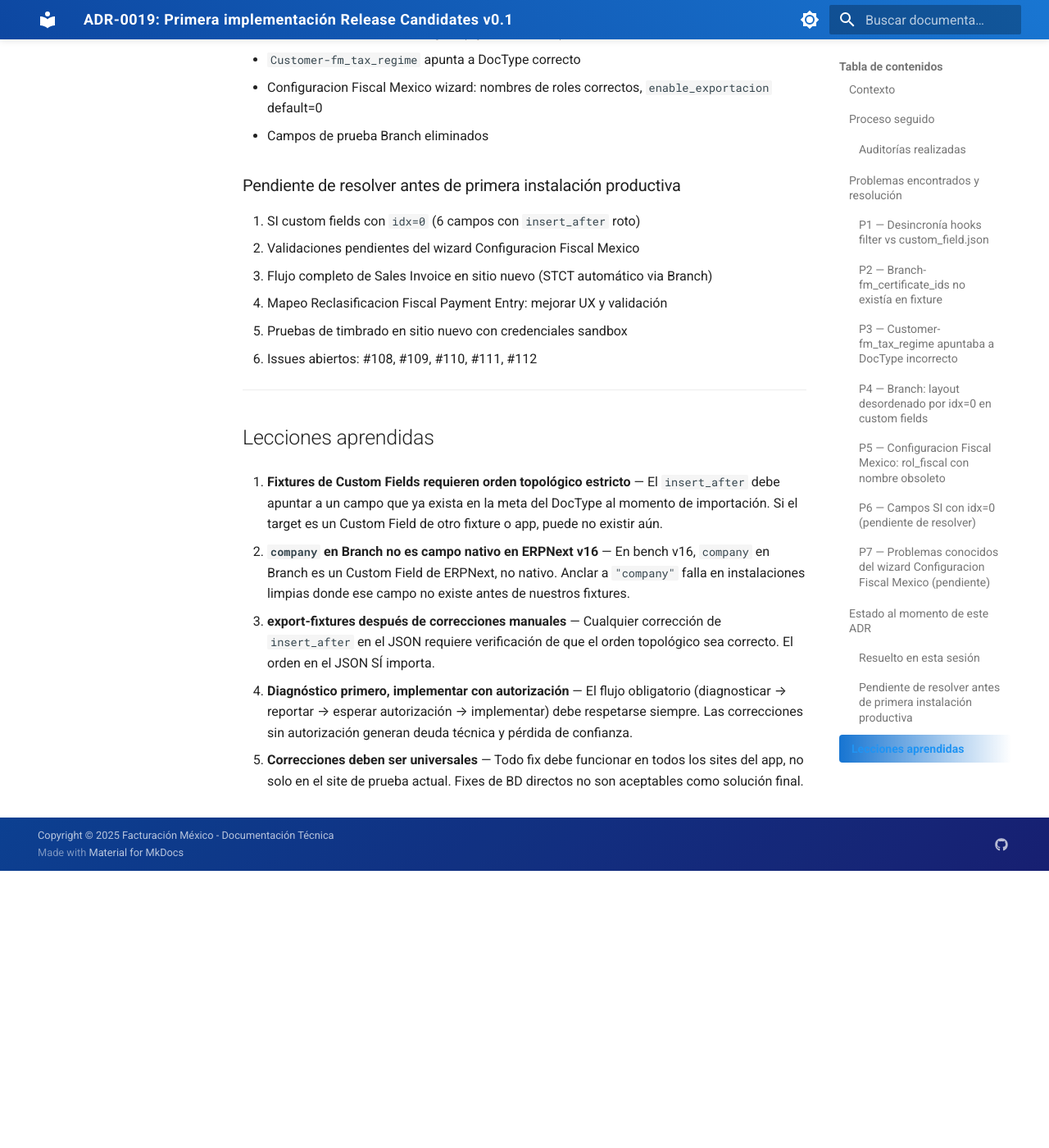
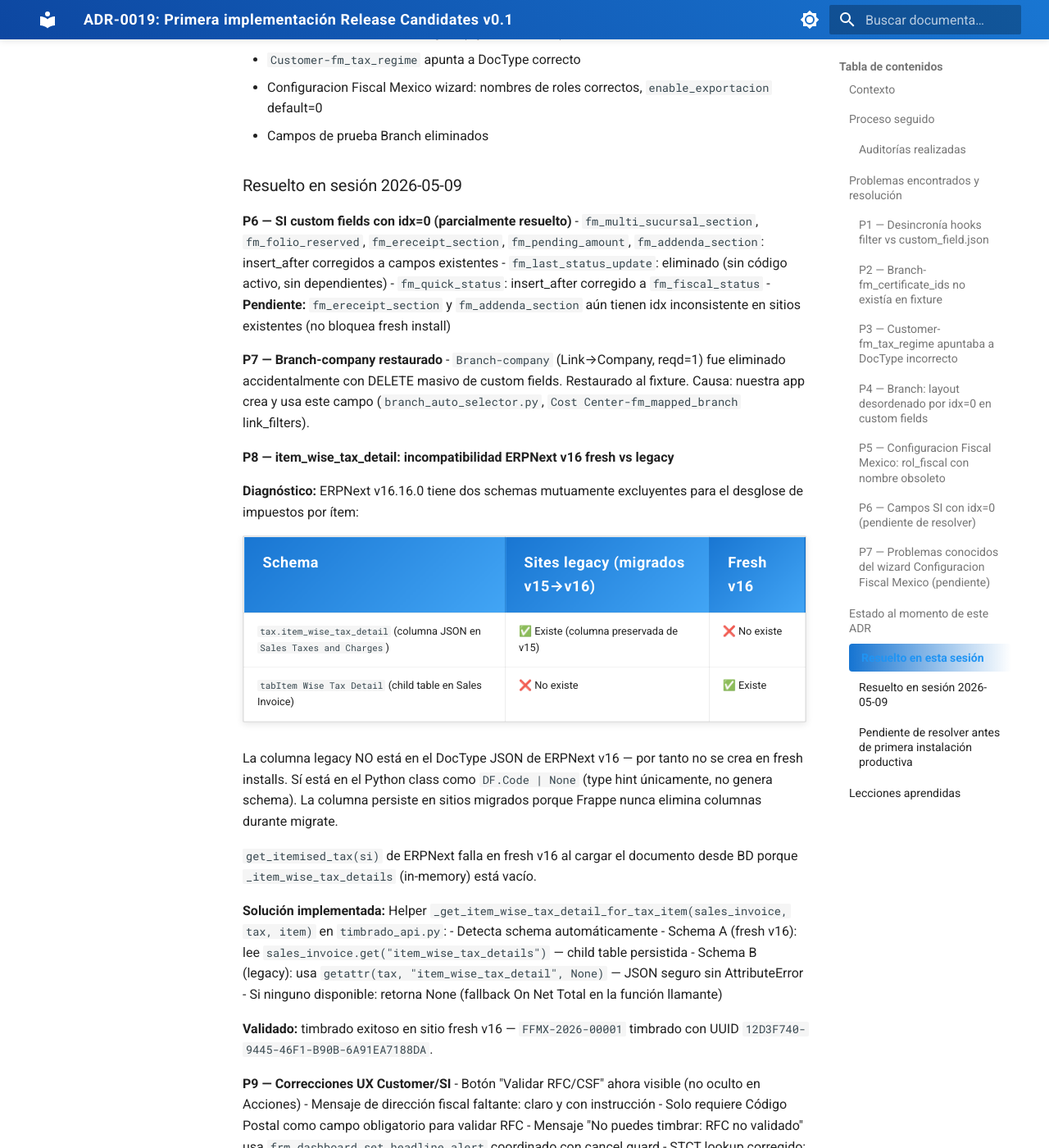
Before and after one commit to luisrms69/facturacion_mexico, an MkDocs documentation site: the page built from docs/adr/0019-primera-implementacion-rc-v0.1.md, in a window 1280 px wide and 1400 px high, scrolled down 4241 px. Shown: the whole window at 82% size. Built offline with MkDocs 1.6.1 and Material for MkDocs 9.7.7, drawn with Linux system fonts in a browser that asks for light colours; the version menu is left out; before the commit the page ends 5303 px from its top, so only the background shows below that; some of the changed text lies outside the part shown.

Commit message:
fix(timbrado): dual schema item_wise_tax + UX customer/SI + nomenclatura fiscal
## timbrado_api.py — Fix crítico ERPNext v16 fresh vs legacy
- Crea helper _get_item_wise_tax_detail_for_tax_item() que detecta automáticamente
  el schema de impuestos disponible:
  - Schema A (fresh v16): lee item_wise_tax_details child table (tabItem Wise Tax Detail)
  - Schema B (legacy migrado v15→v16): usa getattr(tax, "item_wise_tax_detail", None)
  - Sin fallback a get_itemised_tax() que falla al cargar desde BD
- Actualiza _read_taxes_from_sales_invoice_item() y _get_tax_amount_for_item_robust()
  para usar el helper. Elimina acceso directo a tax.item_wise_tax_detail.
- Validado: timbrado exitoso en fresh v16 (FFMX-2026-00001, UUID confirmado)

## generador_templates_fiscal.py — Fix STCT re-generación
- UPDATE lookup ahora busca por name (frappe.db.exists) en lugar de title.
  Previene IntegrityError al re-generar templates en sites donde title no incluye abbr.

## hooks_handlers/sales_invoice_automated_tax.py
- STCT lookup busca por name en lugar de title (mismo fix que generador)
- iva_label cambiado de "16%"/"8%" a "Nacional"/"Frontera"

## public/js/sales_invoice.js + sales_invoice_block_cancel.js
- Mensaje "No puedes timbrar: RFC no validado" coordinado con cancel guard:
  _check_rfc_and_show_timbrar() se llama desde cancel guard después de resolver
  estado de cancelación, evitando que clear_headline() borre el mensaje.

## public/js/customer.js
- Botón "Validar RFC/CSF" visible directamente (no escondido en "Acciones")
- Mensaje claro cuando falta dirección fiscal primaria
- Solo Código Postal requerido para mostrar botón (SAT solo requiere CP)

## Nomenclatura fiscal — remoción de porcentajes hardcodeados
- constantes_fiscales.py: STCT/ITT/TAX_CATEGORIES sin "16%"/"8%"
- sat_tipo_factor.py: descripciones "IVA Nacional"/"IVA Frontera" sin porcentaje
- configuracion_fiscal_mexico.js: base_roles usa "IVA por Pagar (Nacional)"
- configuracion_fiscal_mexico.json: label "Zona Fronteriza", enable_exportacion default=0

## docs/adr/0019
- Documentados P6-P10: SI idx=0, Branch-company, item_wise dual schema,
  UX RFC/STCT fixes, lecciones aprendidas

```diff
--- a/docs/adr/0019-primera-implementacion-rc-v0.1.md
+++ b/docs/adr/0019-primera-implementacion-rc-v0.1.md
@@ -132,13 +132,58 @@ Los siguientes Custom Fields de Sales Invoice tienen `idx=0` porque su `insert_a
 - Configuracion Fiscal Mexico wizard: nombres de roles correctos, `enable_exportacion` default=0
 - Campos de prueba Branch eliminados
 
+### Resuelto en sesión 2026-05-09
+
+**P6 — SI custom fields con idx=0 (parcialmente resuelto)**
+- `fm_multi_sucursal_section`, `fm_folio_reserved`, `fm_ereceipt_section`, `fm_pending_amount`, `fm_addenda_section`: insert_after corregidos a campos existentes
+- `fm_last_status_update`: eliminado (sin código activo, sin dependientes)
+- `fm_quick_status`: insert_after corregido a `fm_fiscal_status`
+- **Pendiente:** `fm_ereceipt_section` y `fm_addenda_section` aún tienen idx inconsistente en sitios existentes (no bloquea fresh install)
+
+**P7 — Branch-company restaurado**
+- `Branch-company` (Link→Company, reqd=1) fue eliminado accidentalmente con DELETE masivo de custom fields. Restaurado al fixture. Causa: nuestra app crea y usa este campo (`branch_auto_selector.py`, `Cost Center-fm_mapped_branch` link_filters).
+
+**P8 — item_wise_tax_detail: incompatibilidad ERPNext v16 fresh vs legacy**
+
+**Diagnóstico:**
+ERPNext v16.16.0 tiene dos schemas mutuamente excluyentes para el desglose de impuestos por ítem:
+
+| Schema | Sites legacy (migrados v15→v16) | Fresh v16 |
+|---|---|---|
+| `tax.item_wise_tax_detail` (columna JSON en `Sales Taxes and Charges`) | ✅ Existe (columna preservada de v15) | ❌ No existe |
+| `tabItem Wise Tax Detail` (child table en Sales Invoice) | ❌ No existe | ✅ Existe |
+
+La columna legacy NO está en el DocType JSON de ERPNext v16 — por tanto no se crea en fresh installs. Sí está en el Python class como `DF.Code | None` (type hint únicamente, no genera schema). La columna persiste en sitios migrados porque Frappe nunca elimina columnas durante migrate.
+
+`get_itemised_tax(si)` de ERPNext falla en fresh v16 al cargar el documento desde BD porque `_item_wise_tax_details` (in-memory) está vacío.
+
+**Solución implementada:**
+Helper `_get_item_wise_tax_detail_for_tax_item(sales_invoice, tax, item)` en `timbrado_api.py`:
+- Detecta schema automáticamente
+- Schema A (fresh v16): lee `sales_invoice.get("item_wise_tax_details")` — child table persistida
+- Schema B (legacy): usa `getattr(tax, "item_wise_tax_detail", None)` — JSON seguro sin AttributeError
+- Si ninguno disponible: retorna None (fallback On Net Total en la función llamante)
+
+**Validado:** timbrado exitoso en sitio fresh v16 — `FFMX-2026-00001` timbrado con UUID `12D3F740-9445-46F1-B90B-6A91EA7188DA`.
+
+**P9 — Correcciones UX Customer/SI**
+- Botón "Validar RFC/CSF" ahora visible (no oculto en Acciones)
+- Mensaje de dirección fiscal faltante: claro y con instrucción
+- Solo requiere Código Postal como campo obligatorio para validar RFC
+- Mensaje "No puedes timbrar: RFC no validado" usa `frm.dashboard.set_headline_alert` coordinado con cancel guard
+- STCT lookup corregido: busca por `name` en lugar de `title` (bug ERPNext autoname)
+
+**P10 — Generador STCT: duplicate key en re-ejecución**
+- UPDATE lookup buscaba por `title` (con abbr) pero title se guardaba sin abbr
+- Corregido: UPDATE lookup usa `frappe.db.exists(template_name)` — busca por `name` directo
+
 ### Pendiente de resolver antes de primera instalación productiva
-1. SI custom fields con `idx=0` (6 campos con `insert_after` roto)
-2. Validaciones pendientes del wizard Configuracion Fiscal Mexico
-3. Flujo completo de Sales Invoice en sitio nuevo (STCT automático via Branch)
-4. Mapeo Reclasificacion Fiscal Payment Entry: mejorar UX y validación
-5. Pruebas de timbrado en sitio nuevo con credenciales sandbox
-6. Issues abiertos: #108, #109, #110, #111, #112
+1. `fm_ereceipt_section` y `fm_addenda_section` — idx inconsistente en sitios existentes
+2. Validaciones pendientes del wizard Configuracion Fiscal Mexico (grupos de cuentas, forma de pago)
+3. Mapeo Reclasificacion Fiscal Payment Entry: mejorar UX y validación
+4. Flujo PPD completo en sitio nuevo (no probado)
+5. Issues abiertos: #108, #109, #110, #111, #112
+6. `title` field visible en SI (comportamiento ERPNext v16, sin solución aprobada aún)
 
 ---
 
@@ -153,3 +198,9 @@ Los siguientes Custom Fields de Sales Invoice tienen `idx=0` porque su `insert_a
 4. **Diagnóstico primero, implementar con autorización** — El flujo obligatorio (diagnosticar → reportar → esperar autorización → implementar) debe respetarse siempre. Las correcciones sin autorización generan deuda técnica y pérdida de confianza.
 
 5. **Correcciones deben ser universales** — Todo fix debe funcionar en todos los sites del app, no solo en el site de prueba actual. Fixes de BD directos no son aceptables como solución final.
+
+6. **ERPNext v16 tiene dos schemas para item_wise_tax_detail** — Columna JSON legacy (`Sales Taxes and Charges`) preservada en sitios migrados, child table `tabItem Wise Tax Detail` en fresh v16. Son mutuamente excluyentes. El código debe detectar cuál usar vía presencia de datos en child table.
+
+7. **`git checkout` sin autorización es destructivo** — Usar `git checkout -- <file>` para recuperar archivos corruptos por un error de herramienta (ruff en JSON) causó pérdida de cambios en curso. Nunca hacer sin autorización explícita.
+
+8. **`DELETE FROM tabCustom Field WHERE dt=X`** — Elimina TODOS los custom fields del DocType incluyendo los de ERPNext/HRMS que no son del app. Siempre eliminar por nombre específico, nunca masivo por DocType.
```
Also changed, not shown: 11 other files.
